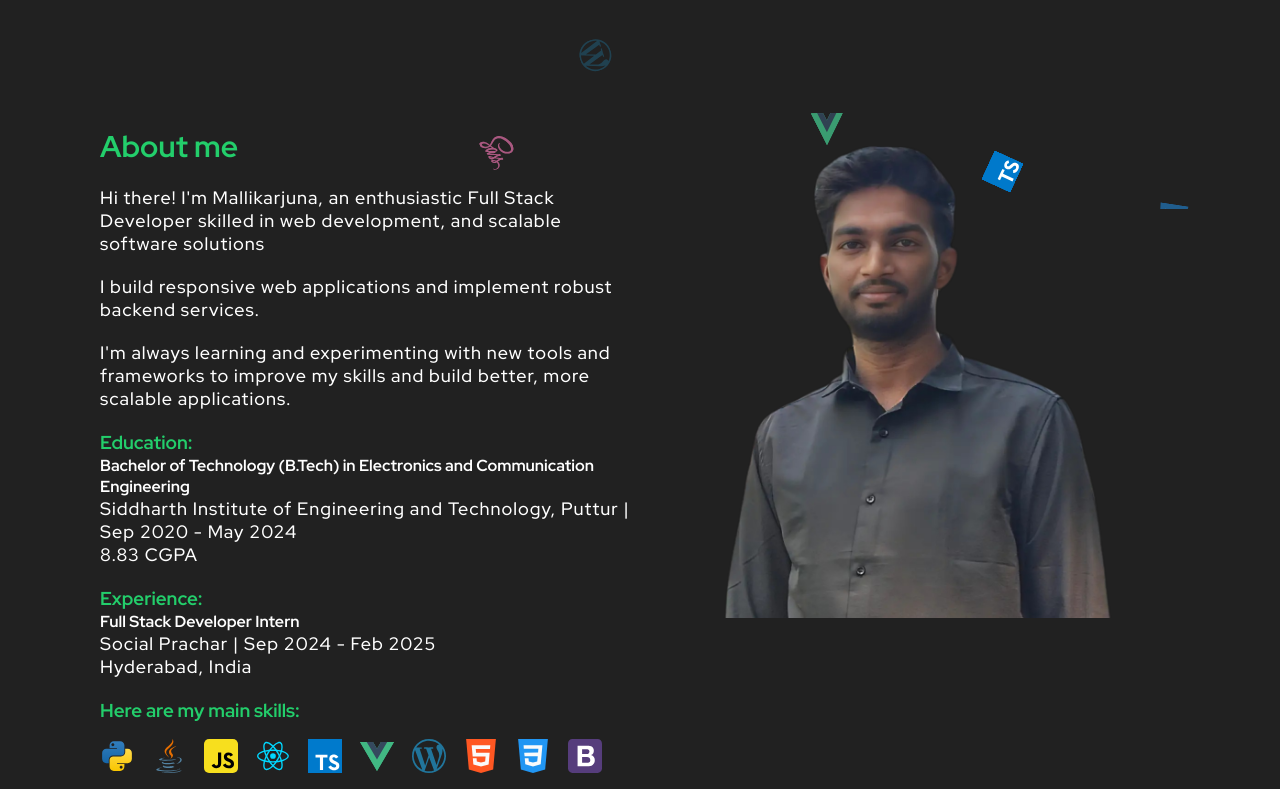
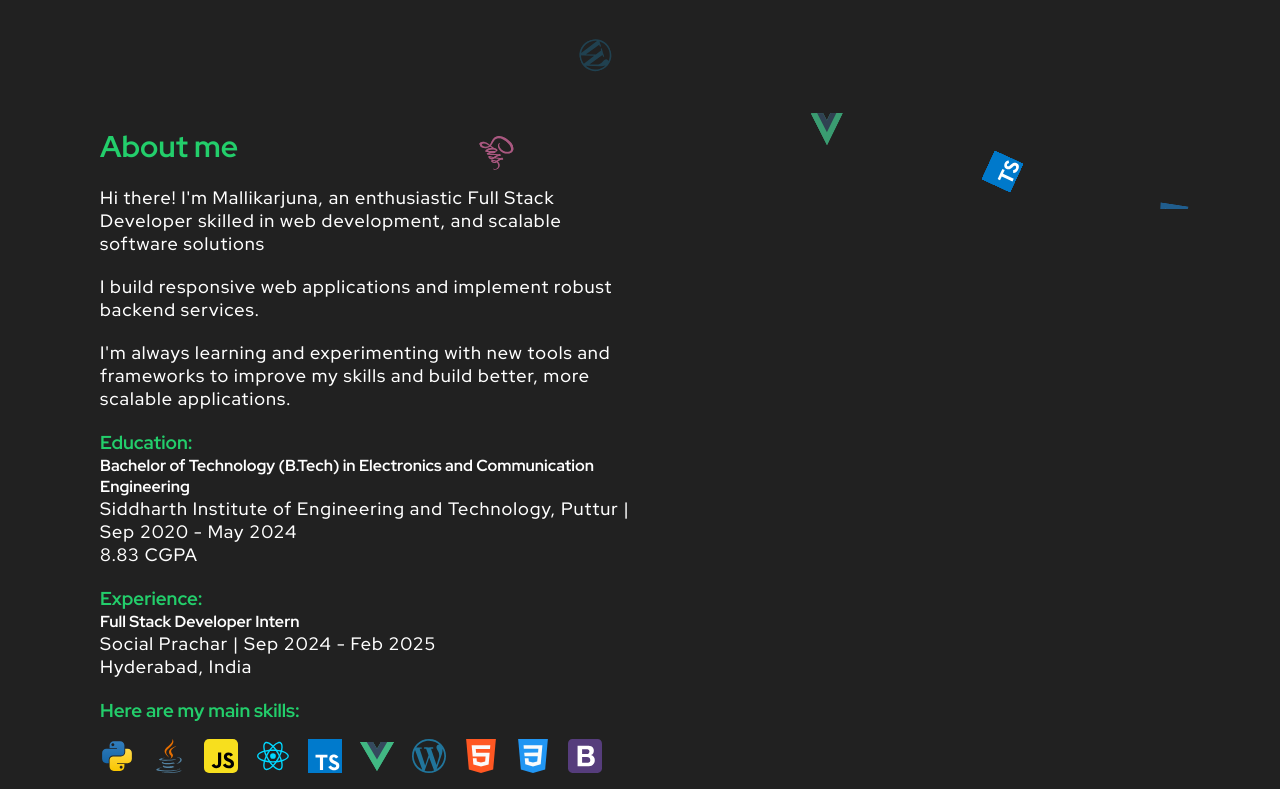
Before and after one commit to MallikarjunaGogu7/Portfolio-3, a React (Create React App) app: page / in a window 1280 px wide. Shown: the part 591-1380 px from the top of the page. Built offline with nearby package versions, Linux system fonts and the light colour scheme.

Commit message:
About.tsx Updated

```diff
--- a/src/components/About/About.tsx
+++ b/src/components/About/About.tsx
@@ -1,5 +1,5 @@
 import { Container } from "./styles";
-import Mallikarjuna from "../../assets/Mallikarjuna1.png";
+// import Mallikarjuna from "../../assets/Mallikarjuna1.png";
 import python from "../../assets/python.svg"
 import java from "../../assets/java.svg"
 import wordpress from "../../assets/wordpress.svg";
@@ -113,11 +113,11 @@ export function About() {
           </div>
         </div>
       </div>
-      <div className="about-image">
+      {/* <div className="about-image">
         <ScrollAnimation animateIn="fadeInRight" delay={0.21 * 1000}>
           <img src={Mallikarjuna} alt="Mallikarjuna Gogu" />
         </ScrollAnimation>
-      </div>
+      </div> */}
     </Container>
   )
 }
```
